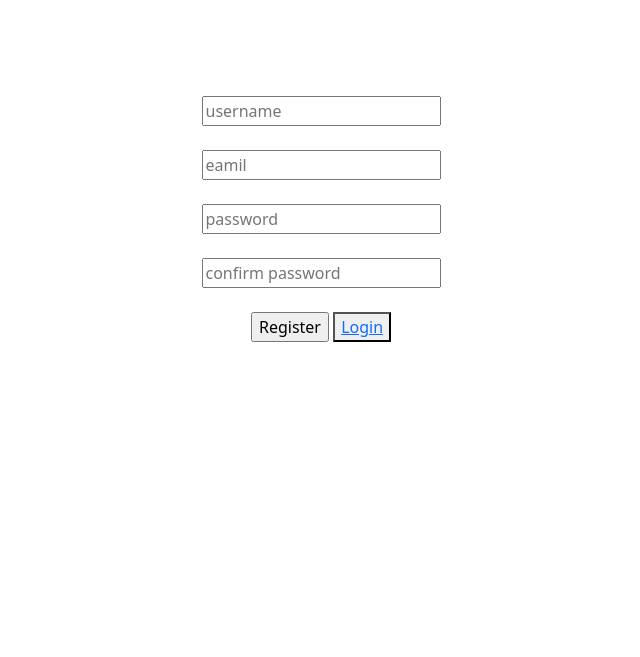
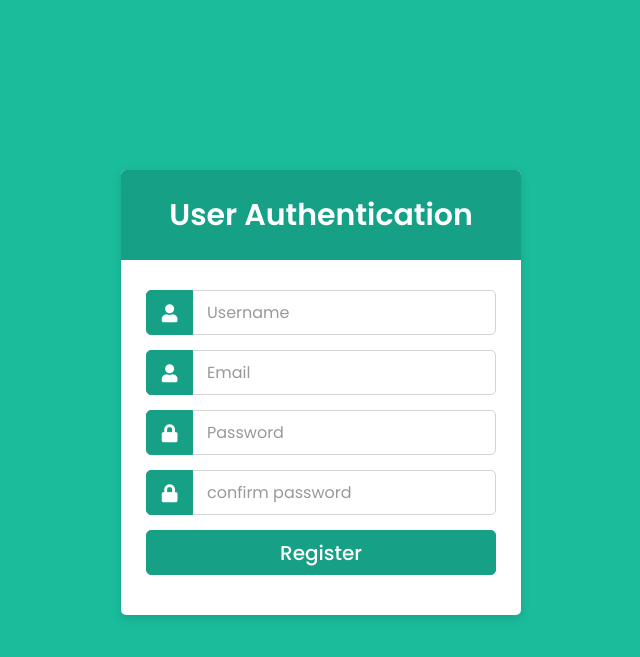
Before and after one commit to v2jarvis/Django_Practice, a Django app: page /register/ in a window 1280 px wide. Shown: the top 657 px of the page, without its empty margins (319-959 px from the left). Run offline with Django 4.2, Linux system fonts and the light colour scheme.

Commit message:
Registration and Login Authentication using Django

```diff
--- a/login_page/templates/login.html
+++ b/login_page/templates/login.html
@@ -12,7 +12,7 @@
   <body>
     <div class="container">
       <div class="wrapper">
-        <div class="title"><span>Login Form</span></div>
+        <div class="title"><span>User Authentication</span></div>
         <form action="" method="post">
             {%csrf_token%}
           <div class="row">
--- a/login_page/templates/register.html
+++ b/login_page/templates/register.html
@@ -5,32 +5,45 @@
     <meta charset="UTF-8">
     <meta http-equiv="X-UA-Compatible" content="IE=edge">
     <meta name="viewport" content="width=device-width, initial-scale=1.0">
-    <link href="https://cdn.jsdelivr.net/npm/bootstrap@5.0.2/dist/css/bootstrap.min.css" rel="stylesheet" integrity="sha384-EVSTQN3/azprG1Anm3QDgpJLIm9Nao0Yz1ztcQTwFspd3yD65VohhpuuCOmLASjC" crossorigin="anonymous">
+    <link rel="stylesheet" href="../static/style.css">
+    <link rel="stylesheet" href="https://cdnjs.cloudflare.com/ajax/libs/font-awesome/5.15.2/css/all.min.css"/>
+    <!-- <link href="https://cdn.jsdelivr.net/npm/bootstrap@5.0.2/dist/css/bootstrap.min.css" rel="stylesheet" integrity="sha384-EVSTQN3/azprG1Anm3QDgpJLIm9Nao0Yz1ztcQTwFspd3yD65VohhpuuCOmLASjC" crossorigin="anonymous"> -->
     <title>Register</title>
 </head>
 
 <body>
-    <center>
-        <br>
-        <br>
-        <br>
-        <br>
-        <form action="" method="post">
-            {% csrf_token %}
-            <input type="text" name="user" placeholder="username">
-            <br>
-            <br>
-            <input type="email" name="email" placeholder="eamil">
-            <br>
-            <br>
-            <input type="password" name="cpass" placeholder="password">
-            <br>
-            <br>
-            <input type="password" name="rpass" placeholder="confirm password">
-            <br>
-            <br>
-            <input type="submit" value="Register">
-            <button> <a href="{% url 'login' %}">Login</a></button>
+    <div class="container">
+        <div class="wrapper">
+          <div class="title"><span>User Authentication</span></div>
+          <form action="" method="post">
+              {%csrf_token%}
+            <div class="row">
+              <i class="fas fa-user"></i>
+              <input type="text" name="user" placeholder="Username" required>
+            </div>
+            <div class="row">
+                <i class="fas fa-user"></i>
+                <input type="email" name="email" placeholder="Email" required>
+              </div>
+            <div class="row">
+              <i class="fas fa-lock"></i>
+              <input type="password" name="cpass" placeholder="Password" required>
+            </div>
+            <div class="row">
+                <i class="fas fa-lock"></i>
+                <input type="password" name="rpass" placeholder="confirm password" required>
+              </div>
+
+            <div class="row button">
+              <input type="submit" value="Register">
+              <!-- <button> <a href="{% url 'login' %}">Login</a></button> -->
+            </div>
+          </form>
+        </div>
+      </div>
+
+
+
     </center>
     </form>
 </body>
```
